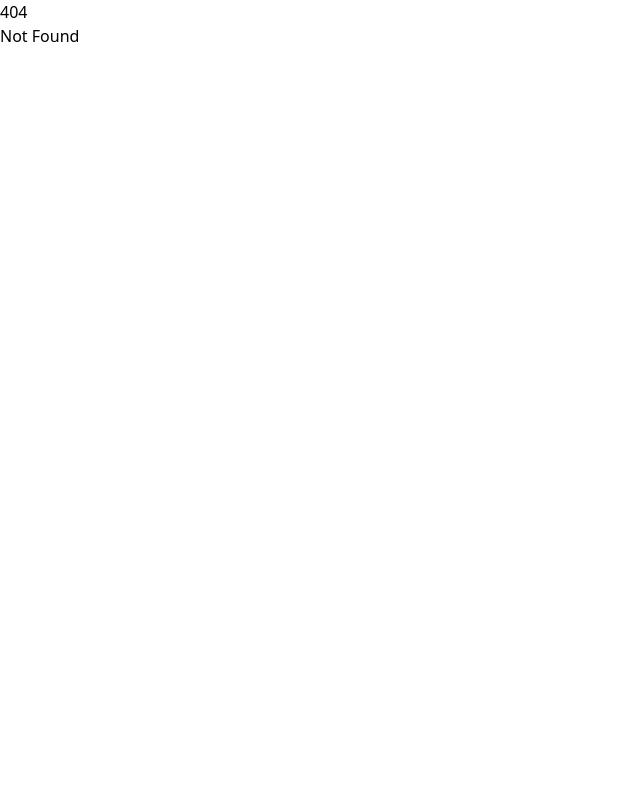
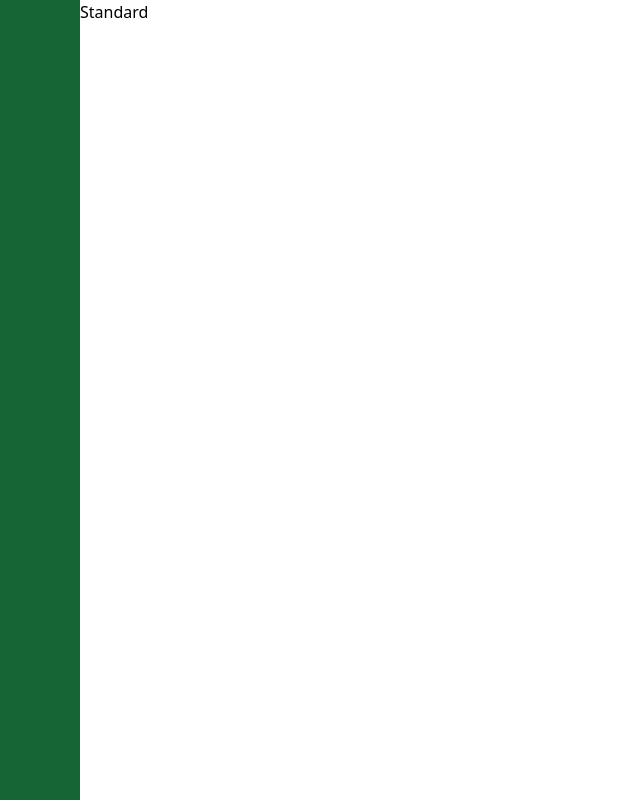
Before and after one commit to PSE-Team-TeXLa/texla-frontend, a SvelteKit app: page /standard_view in a window 1280 px wide. Before the commit this address had no page. Shown: the whole page, without its empty margins (0-640 px from the left). Built offline with nearby package versions, Linux system fonts and the light colour scheme.

Commit message:
Add Webpage routes structure

```diff
--- /dev/null
+++ b/src/components/sidebar/Sidebar.svelte
@@ -0,0 +1,3 @@
+<div class="w-20 h-full bg-green-800">
+
+</div>
--- a/src/routes/+layout.svelte
+++ b/src/routes/+layout.svelte
@@ -1,5 +1,10 @@
 <script>
     import "../app.css";
+    import Sidebar from "../components/sidebar/Sidebar.svelte";
 </script>
 
-<slot />
+
+<div class="w-screen h-screen flex flex-row">
+    <Sidebar />
+    <slot />
+</div>
--- a/src/routes/+page.svelte
+++ b/src/routes/+page.svelte
@@ -1,2 +1,8 @@
-<h1>Welcome to SvelteKit</h1>
-<p>Visit <a href="https://kit.svelte.dev">kit.svelte.dev</a> to read the documentation</p>
+<script>
+    import {onMount} from "svelte";
+    import {goto} from "$app/navigation";
+
+    onMount(async () => {
+        await goto('/standard_view')
+    });
+</script>
--- /dev/null
+++ b/src/routes/graph_view/+page.svelte
@@ -0,0 +1 @@
+Graph
--- /dev/null
+++ b/src/routes/standard_view/+page.svelte
@@ -0,0 +1 @@
+Standard
```
Also changed, not shown: src/app.d.ts (indentation only).
